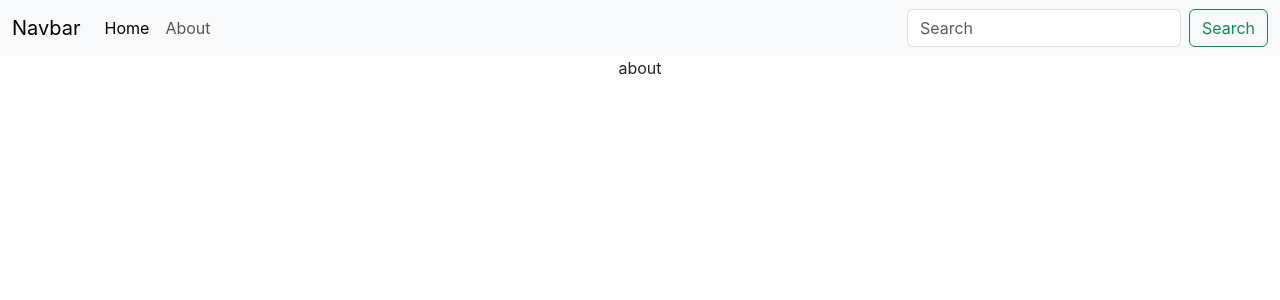
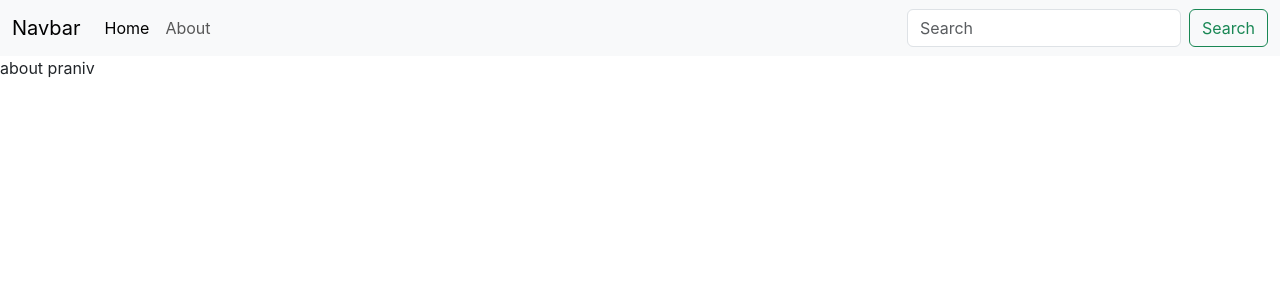
Before and after one commit to Pranivvv/CloudNotes, a React (Create React App) app: page /about in a window 1280 px wide. Shown: the top 300 px of the page. Built offline with nearby package versions, Linux system fonts and the light colour scheme.

Commit message:
added context basic structure

```diff
--- a/src/App.js
+++ b/src/App.js
@@ -4,10 +4,11 @@
 import Navbar from './components/Navbar';
 import Home from './components/Home';
 import About from './components/About';
+import NoteState from './context/notes/NoteState';
 
 function App() {
     return (
-    <div className="App">
+        <NoteState>
             <Router>
                 <Navbar />
                 <Routes>
@@ -15,7 +16,7 @@
                     <Route exact path="/" element={<Home />} />
                 </Routes>
             </Router>
-    </div>
+        </NoteState>
     );
 }
 
--- a/src/components/About.js
+++ b/src/components/About.js
@@ -1,9 +1,11 @@
-import React from 'react'
+import React, { useContext } from 'react'
+import NoteContext from "../context/notes/NoteContext"
 
 const About = () => {
+    const a = useContext(NoteContext)
     return (
         <div>
-            about
+            about {a.name}
         </div>
     )
 }
--- /dev/null
+++ b/src/context/notes/NoteContext.js
@@ -0,0 +1,5 @@
+import { createContext } from "react";
+
+const NoteContext = createContext()
+
+export default NoteContext
--- /dev/null
+++ b/src/context/notes/NoteState.js
@@ -0,0 +1,15 @@
+import { getValue } from "@testing-library/user-event/dist/utils";
+import NoteContext from "./NoteContext";
+
+const NoteState = (props) => {
+    const state = {
+        name:'praniv'
+    }
+    return (
+        <NoteContext.Provider value={state}>
+            {props.children}
+        </NoteContext.Provider>
+    )
+}
+
+export default NoteState
```
Lines whose indentation alone changed are shown as unchanged.
